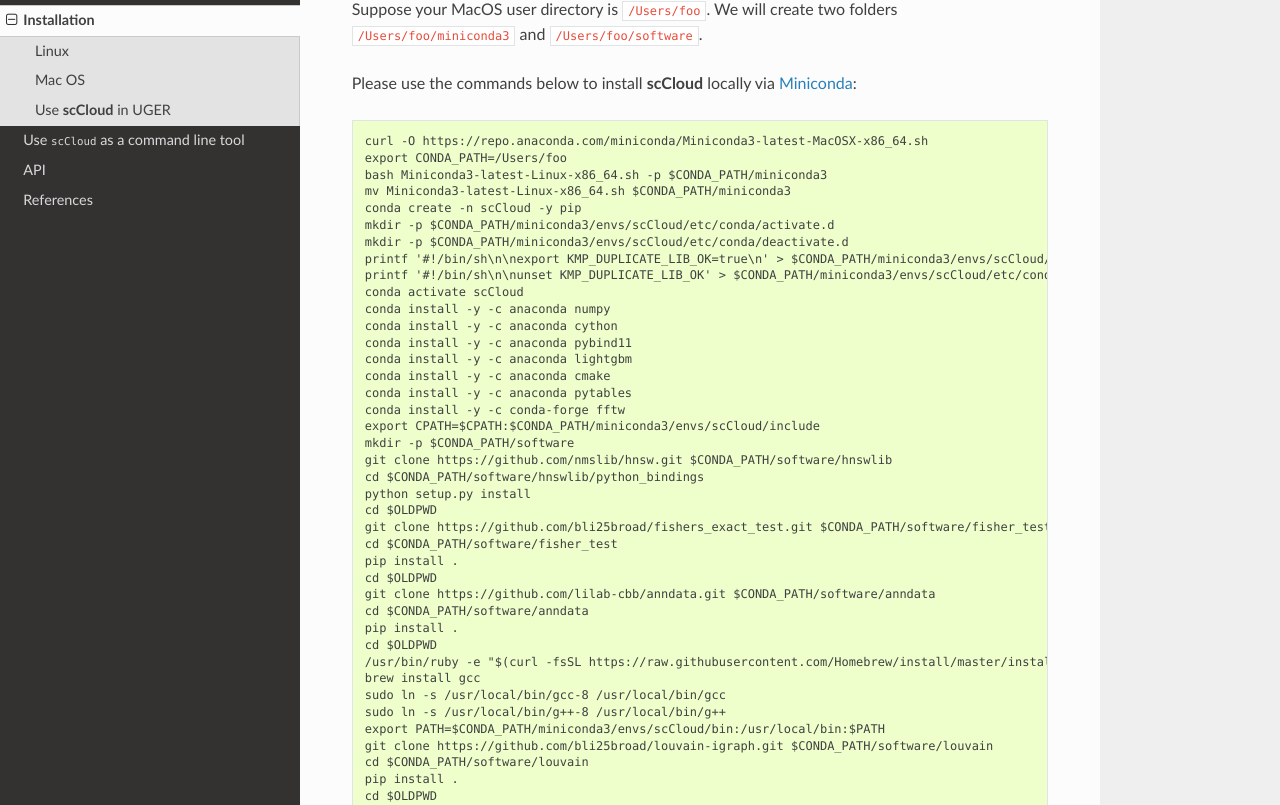
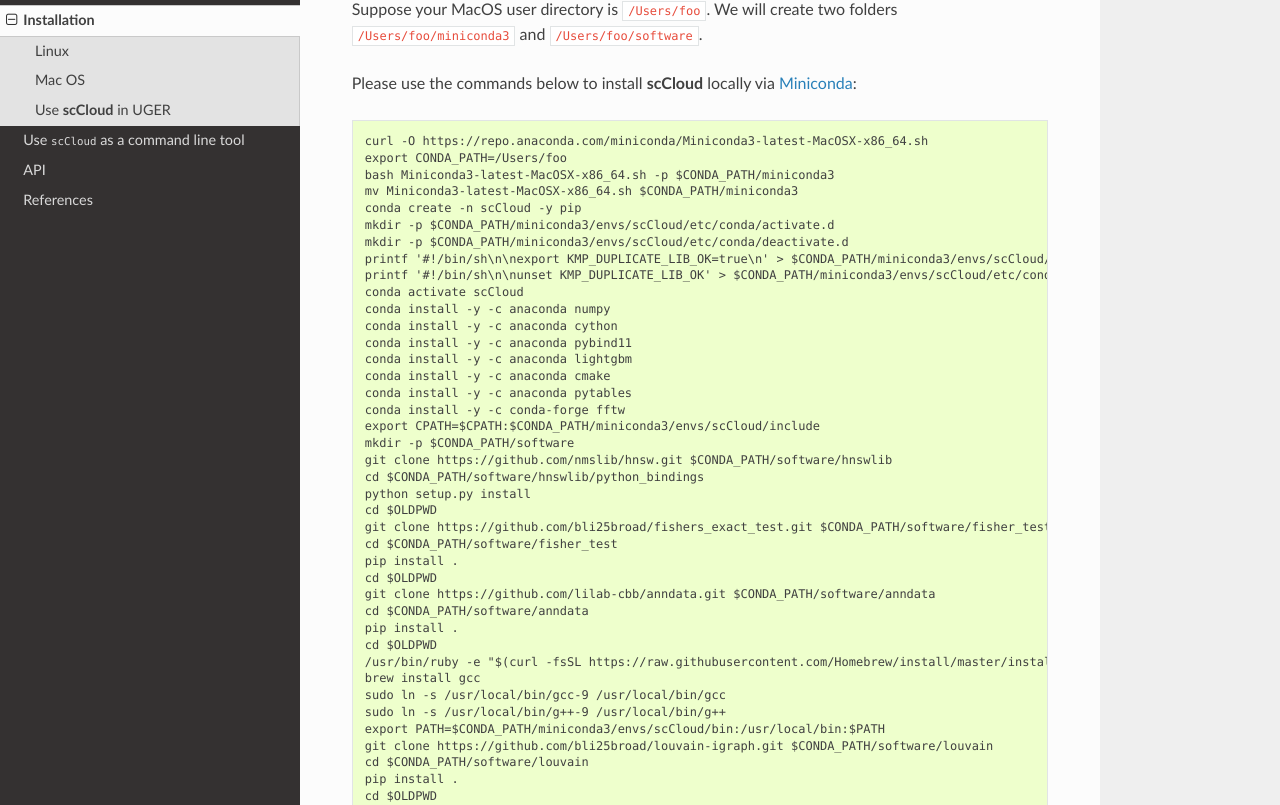
Before and after one commit to lilab-bcb/pegasus, a Sphinx documentation site: the page built from scCloud/docs/installation.rst, in a window 1280 px wide and 1400 px high, scrolled down 1107 px. Shown: the part 126-931 px from the top of the window. Built offline with Sphinx 7.4.7 and the Read the Docs theme 2.0.0, drawn with Linux system fonts in a browser that asks for light colours; formulas are drawn with MathJax 3; some of the changed text lies outside the part shown.

Commit message:
mac installation instructions fix

```diff
--- a/scCloud/docs/installation.rst
+++ b/scCloud/docs/installation.rst
@@ -63,8 +63,8 @@
 
 	curl -O https://repo.anaconda.com/miniconda/Miniconda3-latest-MacOSX-x86_64.sh
 	export CONDA_PATH=/Users/foo
-	bash Miniconda3-latest-Linux-x86_64.sh -p $CONDA_PATH/miniconda3
-	mv Miniconda3-latest-Linux-x86_64.sh $CONDA_PATH/miniconda3
+	bash Miniconda3-latest-MacOSX-x86_64.sh -p $CONDA_PATH/miniconda3
+	mv Miniconda3-latest-MacOSX-x86_64.sh $CONDA_PATH/miniconda3
 	conda create -n scCloud -y pip
 	mkdir -p $CONDA_PATH/miniconda3/envs/scCloud/etc/conda/activate.d
 	mkdir -p $CONDA_PATH/miniconda3/envs/scCloud/etc/conda/deactivate.d
@@ -94,8 +94,8 @@
 	cd $OLDPWD
 	/usr/bin/ruby -e "$(curl -fsSL https://raw.githubusercontent.com/Homebrew/install/master/install)"
 	brew install gcc
-	sudo ln -s /usr/local/bin/gcc-8 /usr/local/bin/gcc
-	sudo ln -s /usr/local/bin/g++-8 /usr/local/bin/g++
+	sudo ln -s /usr/local/bin/gcc-9 /usr/local/bin/gcc
+	sudo ln -s /usr/local/bin/g++-9 /usr/local/bin/g++
 	export PATH=$CONDA_PATH/miniconda3/envs/scCloud/bin:/usr/local/bin:$PATH
 	git clone https://github.com/bli25broad/louvain-igraph.git $CONDA_PATH/software/louvain
 	cd $CONDA_PATH/software/louvain
```
